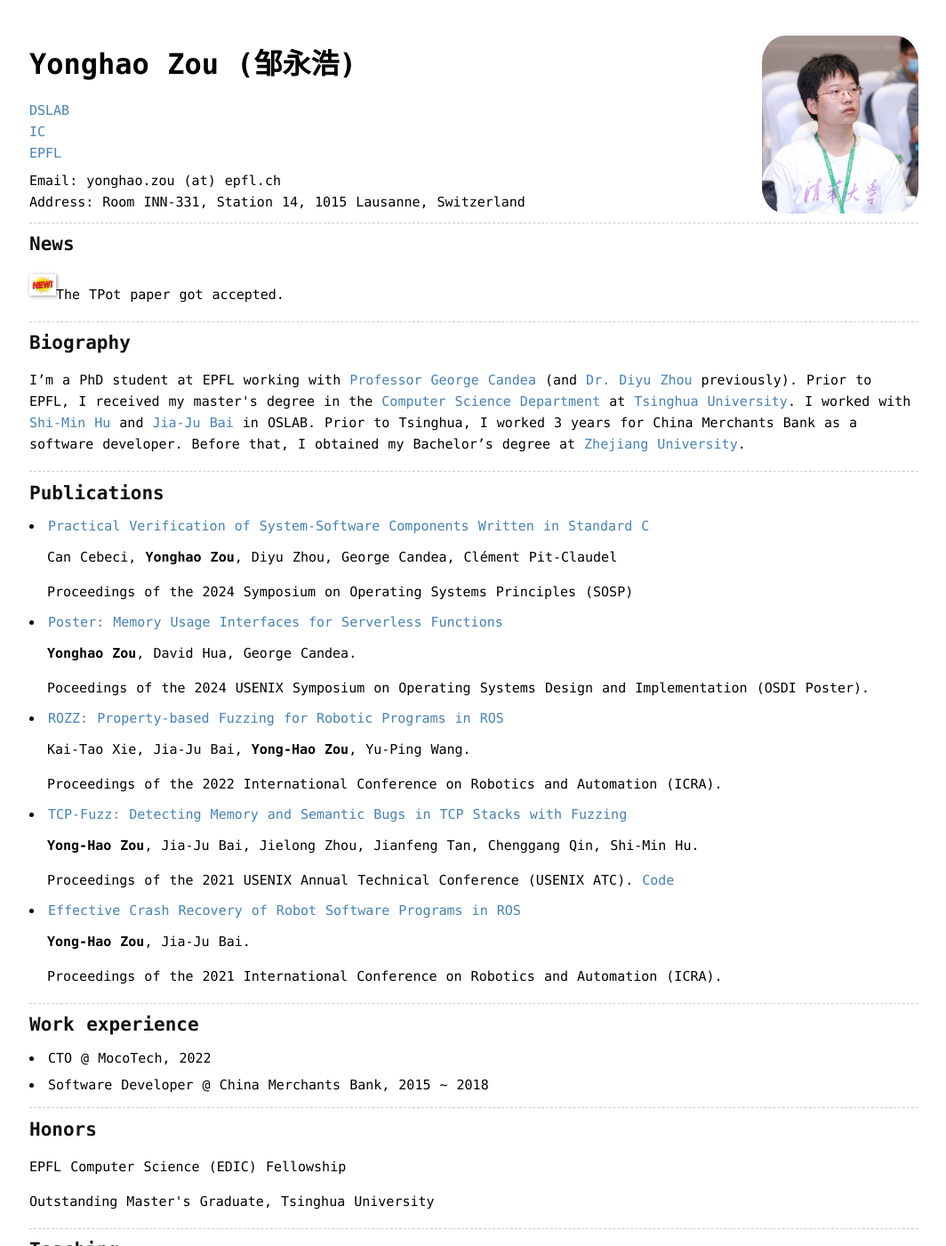
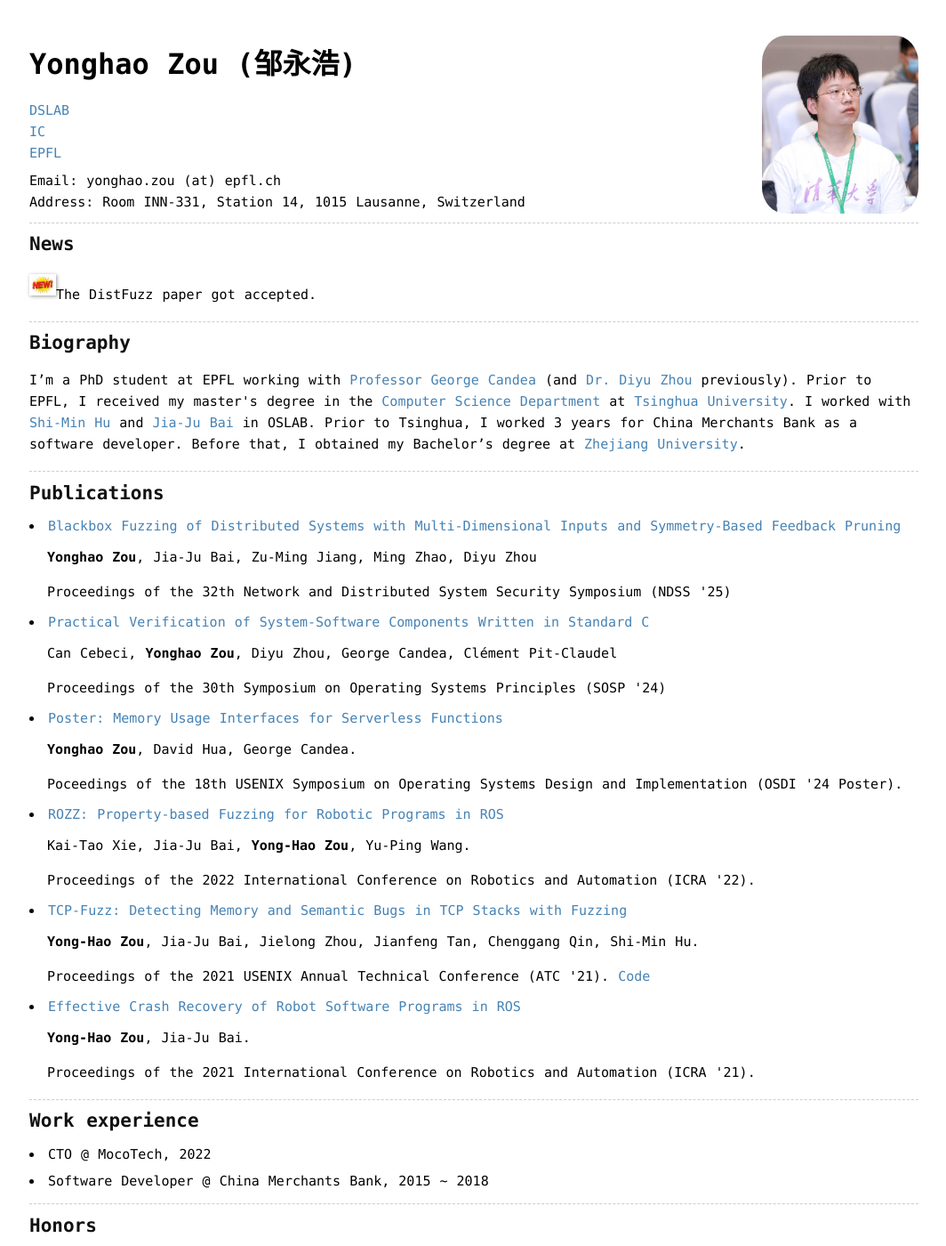
Before and after one commit to zouyonghao/zouyonghao.github.io, a Jekyll site: the page built from index.md, in a window 1280 px wide and 1400 px high. Shown: the whole window at 89% size, without its empty margins (107-1171 px from the left). Built offline with Jekyll 4.4.1, drawn with Linux system fonts in a browser that asks for light colours.

Commit message:
Add DistFuzz

```diff
--- a/_layouts/home.html
+++ b/_layouts/home.html
@@ -39,7 +39,9 @@
 
                     <h2 id="misc">News</h2>
 
-                    <p><img src="../images/new-icon-12.png" alt="" width="30px" style="display: inline;">The TPot paper got accepted.</p>
+                    <p><img src="../images/new-icon-12.png" alt="" width="30px" style="display: inline;">The DistFuzz paper got accepted.</p>
+
+                    <!-- <p><img src="../images/new-icon-12.png" alt="" width="30px" style="display: inline;">The TPot paper got accepted.</p> -->
 
                     <!-- <p><img src="../images/new-icon-12.png" alt="" width="30px" style="display: inline;">I joined DSLAB working with <a href="http://dslab.epfl.ch/people/candea/">Professor George Candea</a> and <a href="https://zhou-diyu.github.io/">Dr. Diyu Zhou.</a></p> -->
 
@@ -68,36 +70,42 @@
                     <h2 id="publications">Publications</h2>
 
                     <ul>
+                        <li><a href="">Blackbox Fuzzing of Distributed Systems with Multi-Dimensional Inputs and Symmetry-Based Feedback Pruning</a></li>
+                    </ul>
+                    <p class="author"><b>Yonghao Zou</b>, Jia-Ju Bai, Zu-Ming Jiang, Ming Zhao, Diyu Zhou</p>
+                    <p class="conference">Proceedings of the 32th Network and Distributed System Security Symposium (NDSS '25)</p>
+
+                    <ul>
                         <li><a href="https://dslab.epfl.ch/pubs/tpot.pdf">Practical Verification of System-Software Components Written in Standard C</a></li>
                     </ul>
                     <p class="author">Can Cebeci, <b>Yonghao Zou</b>, Diyu Zhou, George Candea, Clément Pit-Claudel</p>
-                    <p class="conference">Proceedings of the 2024 Symposium on Operating Systems Principles (SOSP)</p>
+                    <p class="conference">Proceedings of the 30th Symposium on Operating Systems Principles (SOSP '24)</p>
 
                     <ul>
                         <li><a href="https://zouyonghao.github.io/assets/paper/osdi24posters-final.pdf">Poster: Memory Usage Interfaces for Serverless Functions</a></li>
                     </ul>
                     <p class="author"><b>Yonghao Zou</b>, David Hua, George Candea.</p>
-                    <p class="conference">Poceedings of the 2024 USENIX Symposium on Operating Systems Design and Implementation (OSDI Poster).</p>
+                    <p class="conference">Poceedings of the 18th USENIX Symposium on Operating Systems Design and Implementation (OSDI '24 Poster).</p>
 
                     <ul>
                         <li><a href="https://zouyonghao.github.io/assets/paper/rozz.pdf">ROZZ: Property-based Fuzzing for Robotic Programs in ROS</a></li>
                     </ul>
                     <p class="author">Kai-Tao Xie, Jia-Ju Bai, <b>Yong-Hao Zou</b>, Yu-Ping Wang.</p>
-                    <p class="conference">Proceedings of the 2022 International Conference on Robotics and Automation (ICRA).</p>
+                    <p class="conference">Proceedings of the 2022 International Conference on Robotics and Automation (ICRA '22).</p>
 
                     <ul>
                         <li><a href="https://www.usenix.org/conference/atc21/presentation/zou">TCP-Fuzz: Detecting
                                 Memory and Semantic Bugs in TCP Stacks with Fuzzing</a></li>
                     </ul>
                     <p class="author"><b>Yong-Hao Zou</b>, Jia-Ju Bai, Jielong Zhou, Jianfeng Tan, Chenggang Qin, Shi-Min Hu.</p>
-                    <p class="conference">Proceedings of the 2021 USENIX Annual Technical Conference (USENIX ATC). <a href="https://github.com/zouyonghao/TCP-Fuzz">Code</a></p>
+                    <p class="conference">Proceedings of the 2021 USENIX Annual Technical Conference (ATC '21). <a href="https://github.com/zouyonghao/TCP-Fuzz">Code</a></p>
 
                     <ul>
                         <li><a href="https://zouyonghao.github.io/assets/paper/rory.pdf">Effective Crash Recovery of Robot
                                 Software Programs in ROS</a></li>
                     </ul>
                     <p class="author"><b>Yong-Hao Zou</b>, Jia-Ju Bai.</p>
-                    <p class="conference">Proceedings of the 2021 International Conference on Robotics and Automation (ICRA).</p>
+                    <p class="conference">Proceedings of the 2021 International Conference on Robotics and Automation (ICRA '21).</p>
 
                     <hr>
 
```
Also changed, not shown: 1 other file.
